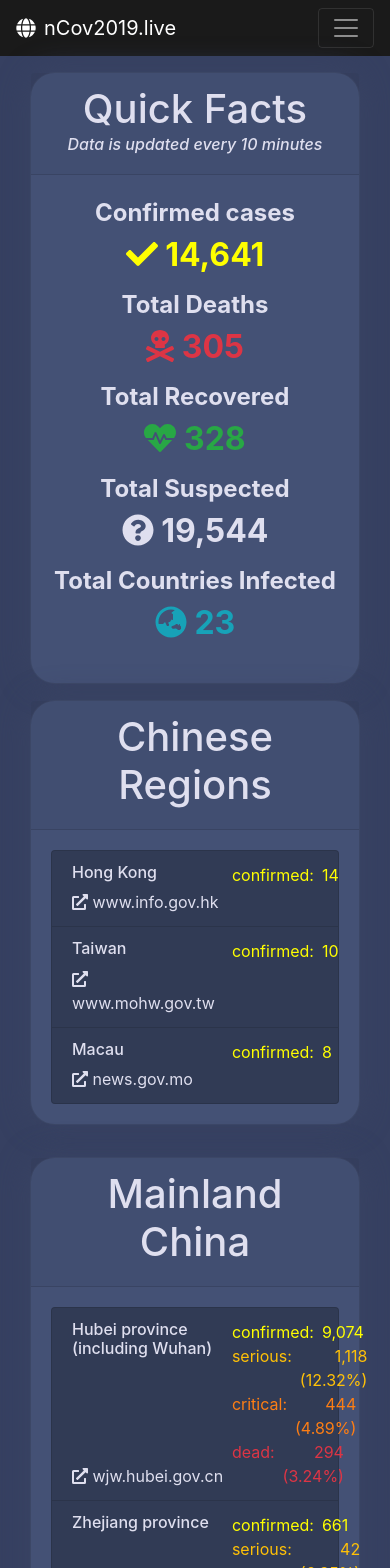
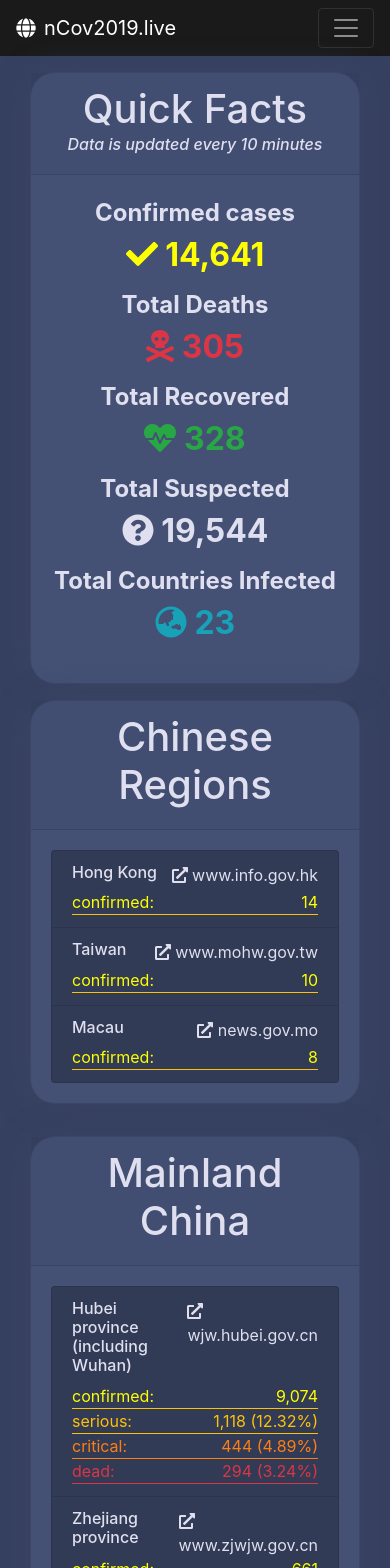
Before and after one commit to kfengc27/Coronavirus-Dashboard, a React (Create React App) app: page /data in a window 390 px wide. Shown: the top 1568 px of the page. Built offline with nearby package versions, Linux system fonts and the light colour scheme.

Commit message:
improve responsiveness

```diff
--- a/src/components/AmountInformationContainer.module.scss
+++ b/src/components/AmountInformationContainer.module.scss
@@ -1,46 +1,60 @@
 @import '../assets/scss/breakpoints';
 
 .article {
-  display: flex;
-  justify-content: space-between;
-
-  @include tablet {
-    display: block;
-  }
+  display: block;
 
   > div:first-of-type {
     display: flex;
-    flex-direction: column;
+    flex-direction: row;
 
     @include tablet {
-      flex-direction: row;
+      display: block;
     }
 
     h6 {
       flex-grow: 1;
+      display: inline-block;
 
       @include tablet {
-        display: inline-block;
+        display: block;
       }
     }
 
     a {
+      margin-left: 0.5rem;
+
       @include tablet {
-        margin-left: 0.5rem;
+        margin-left: initial;
       }
     }
   }
 }
 
 .amountInformationContainer {
-  width: 35%;
-
   @include tablet {
-    width: auto;
+    margin-top: 0.75rem;
   }
 
   > div {
     display: flex;
+
+    @include mobile {
+      &[class*='text-yellow'] {
+        border-bottom: 1px solid var(--yellow);
+      }
+
+      &[class*='text-warning'] {
+        border-bottom: 1px solid var(--warning);
+      }
+
+      &[class*='text-orange'] {
+        border-bottom: 1px solid var(--orange);
+      }
+
+      &[class*='text-danger'] {
+        border-bottom: 1px solid var(--danger);
+      }
+    }
 
     > span:last-of-type {
       flex-grow: 1;
```
